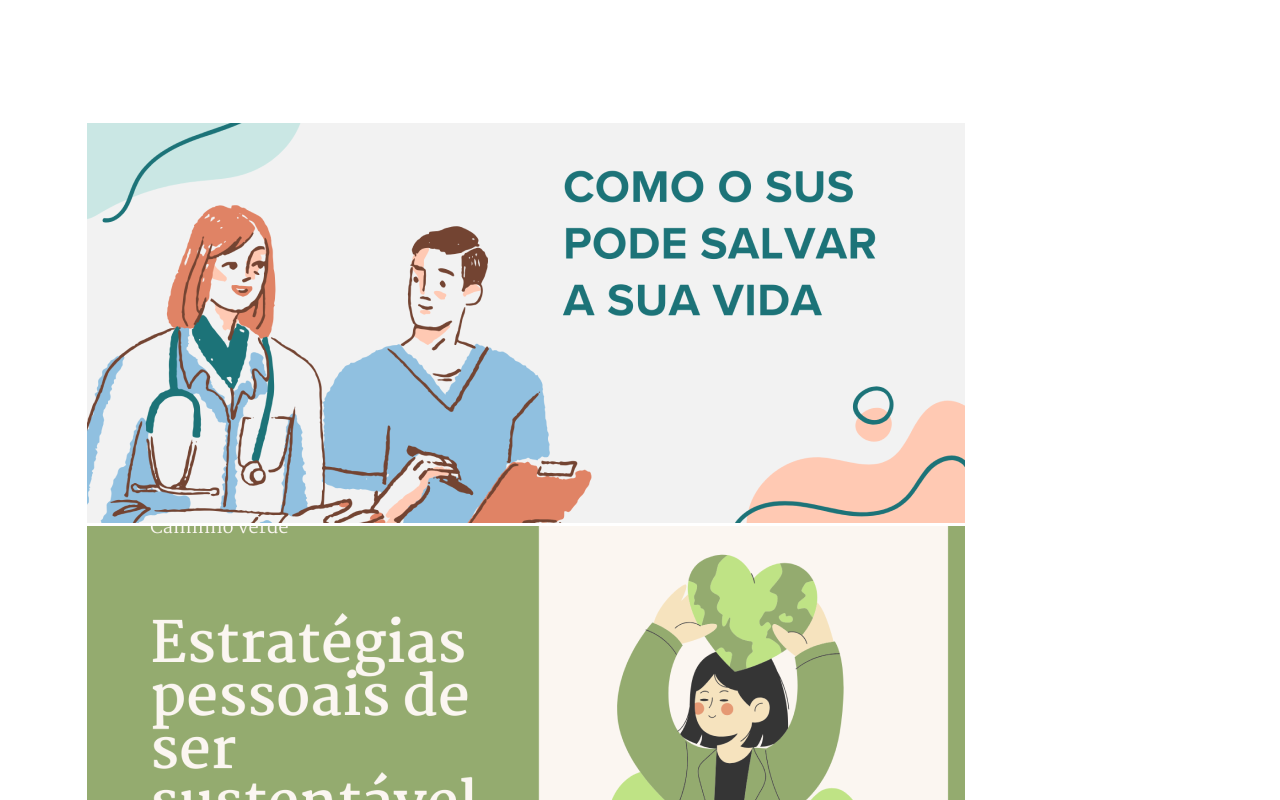
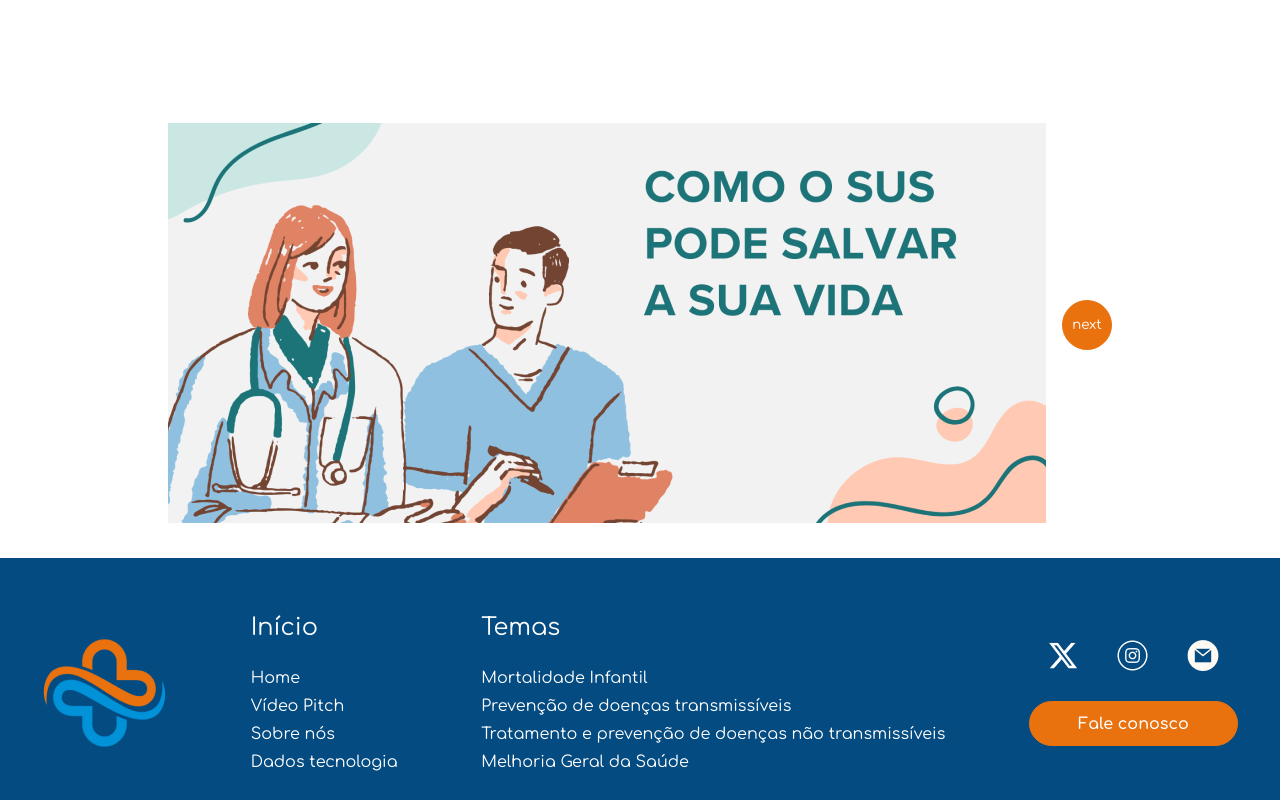
Before and after one commit to Babi-Tech-Cara-4-All/Babi-Tech-Care-4-All-App, a React (Vite) app: page /Melhoria-Geral-Da-Saude in a window 1280 px wide. Shown: the part 1240-2040 px from the top of the page. Built offline with nearby package versions, Linux system fonts and the light colour scheme.

Commit message:
👺 carrossel arrumado

```diff
--- a/src/Pages/MelhoriaGeralSaude/MelhoriaGeralSaude.jsx
+++ b/src/Pages/MelhoriaGeralSaude/MelhoriaGeralSaude.jsx
@@ -50,6 +50,28 @@
     setTextoVisivel(texto);
   };
 
+  const [currentImage, setCurrentImage] = useState(0);
+
+  const images = [c1, c2, c3, c4, c5];
+  const imageLinks = [
+    "https://www.gov.br/saude/pt-br/assuntos/saude-de-a-a-z/s/sus/carta-dos-direitos-dos-usuarios-do-sus",
+    "https://news.un.org/pt/story/2023/07/1817182",
+    "https://grupoft.com.br/seguranca-ao-dirigir/",
+    "https://viverbem.unimedbh.com.br/maternidade/planejamento-familiar/planejamento-familiar/",
+    "https://vidasaudavel.einstein.br/dependencia-quimica/",
+  ];
+
+  const nextImage = () => {
+    setCurrentImage((prev) => (prev + 1) % images.length);
+  };
+
+  const prevImage = () => {
+    setCurrentImage((prev) => (prev - 1 + images.length) % images.length);
+  };
+
+
+
+
   return (
     <div className={styles.nTransmissivelContainer}>
       <div className={styles.bannerNTransmissivel}>
@@ -83,12 +105,14 @@
             <img src={ODS3} alt="" />
           </section>
           <section className={styles.carrossel}>
-            <img src={c1} alt="" />
-            <img src={c2} alt="" />
-            <img src={c3} alt="" />
-            <img src={c4} alt="" />
-            <img src={c5} alt="" />
-          </section>
+
+
+          <a href={imageLinks[currentImage]} target="_blank" rel="noopener noreferrer">
+          <img src={images[currentImage]} alt="" />
+          </a>
+
+        <button className={styles.botao1} onClick={nextImage}> next </button>
+      </section>
         </div>
       </div>
       {/* <div className={styles.gridArea}>
--- a/src/Pages/MelhoriaGeralSaude/MelhoriaGeralSaude.module.scss
+++ b/src/Pages/MelhoriaGeralSaude/MelhoriaGeralSaude.module.scss
@@ -82,9 +82,23 @@
       }
     }
     .carrossel{
-      display: block;
+      display: flex;
       width: 100%;
       padding-bottom: 2rem;
+      justify-content: center;
+      align-items: center;
+      flex-direction: row;
+
+      .botao1{
+        width: 50px;
+        height: 50px;
+        border-radius: 50px;
+        background: #e9720f;
+        color: white;
+        font-family: 'Comfortaa';
+        border: 1px solid #e9720f;
+        margin-left: 1rem;
+      }
     }
 
     .mulherFalando {
```
